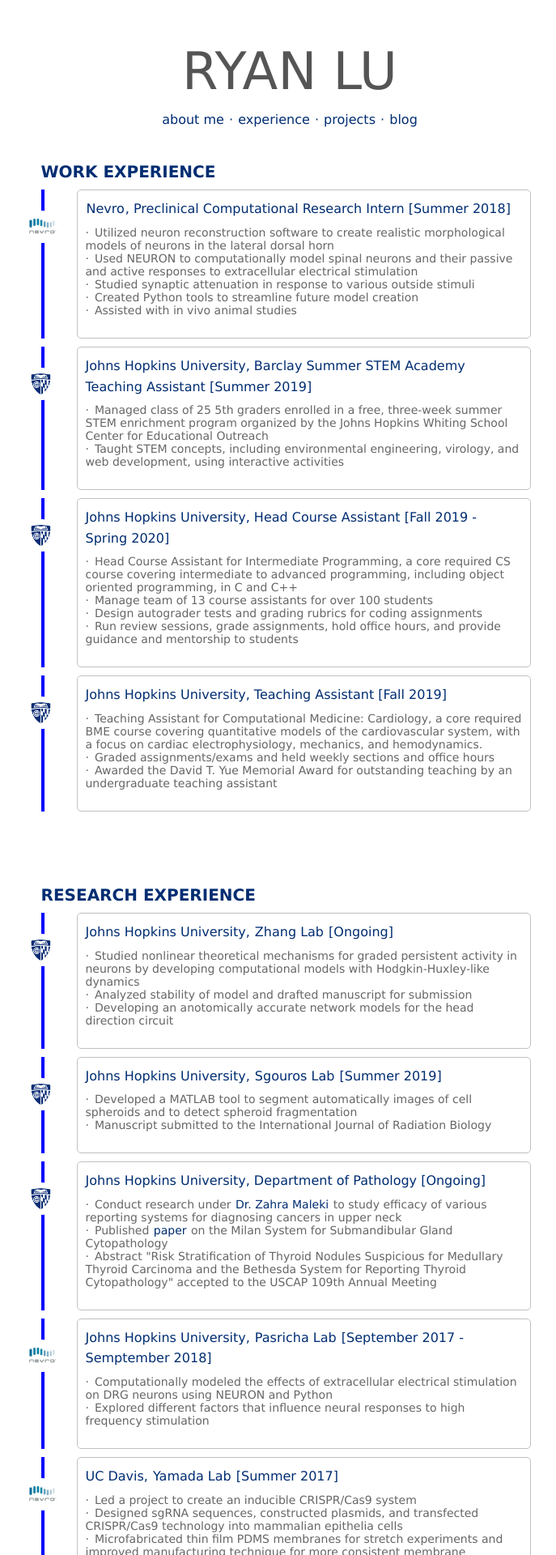
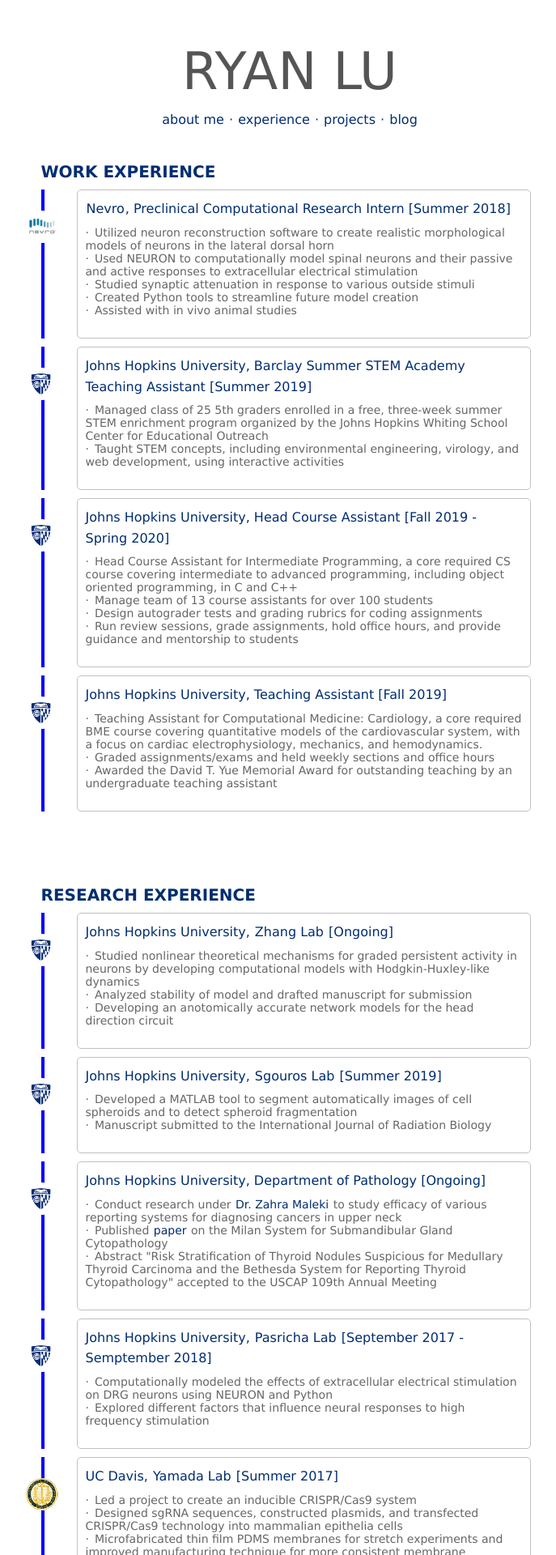
Before and after one commit to ryanlu41/ryanlu41.github.io, a Jekyll site: the page built from experience/index.html, in a window 1280 px wide. Shown: the top 1920 px of the page at 81% size, without its empty margins (282-969 px from the left). Built offline with Jekyll 4.4.1, drawn with Linux system fonts in a browser that asks for light colours.

Commit message:
more logos

```diff
--- a/experience/index.html
+++ b/experience/index.html
@@ -34,6 +34,11 @@ title: Ryan Lu - Experience
 	.jhu:before {
 		background-size: contain;
 		background-image: url('{{ site.url }}/images/jhu.jpg');
+	}
+
+	.ucdavis:before {
+		background-size: contain;
+		background-image: url('{{ site.url }}/images/ucdavis.jpg');
 	}
 
 	.st:before {
@@ -126,7 +131,7 @@ title: Ryan Lu - Experience
 			</div>
 		</div>
 		<div class="timeline">
-			<div class="timeline-item nevro">
+			<div class="timeline-item jhu">
 				<h4>Johns Hopkins University, <a href = 'https://www.hopkinsmedicine.org/research/labs/pankaj-jay-pasricha-lab'>Pasricha Lab</a> [September 2017 - Semptember 2018]</h4>
 				<ul>
 					<li>Computationally modeled the effects of extracellular electrical stimulation on DRG neurons using NEURON and Python</li>
@@ -135,7 +140,7 @@ title: Ryan Lu - Experience
 			</div>
 		</div>
 		<div class="timeline">
-			<div class="timeline-item nevro">
+			<div class="timeline-item ucdavis">
 				<h4>UC Davis, <a href = 'https://yamadalab.ucdavis.edu/'>Yamada Lab</a> [Summer 2017]</h4>
 				<ul>
 					<li>Led a project to create an inducible CRISPR/Cas9 system</li>
@@ -153,7 +158,7 @@ title: Ryan Lu - Experience
 	<div class='col-md-6 offset-md-3 content-pad'>
 		<h3>LEADERSHIP EXPERIENCE</h3>
 		<div class="timeline">
-			<div class="timeline-item nevro">
+			<div class="timeline-item">
 				<h4>Director, <a href = 'http://medhacks.io'>MedHacks</a> [2019]</h4>
 				<ul>
 					<li>Led a forty-person team to organize MedHacks, a 36 hour medical-themed Hackathon at the Johns Hopkins School of Medicine</li>
@@ -161,7 +166,7 @@ title: Ryan Lu - Experience
 			</div>
 		</div>
 		<div class="timeline">
-			<div class="timeline-item nevro">
+			<div class="timeline-item">
 				<h4>Vice President of Service, JHU Alpha Phi Omega [2018]</h4>
 				<ul>
 					<li>Elected to two terms as the Vice President of Service of Alpha Phi Omega, the largest service organization at Johns Hopkins</li>
@@ -170,7 +175,7 @@ title: Ryan Lu - Experience
 			</div>
 		</div>
 		<div class="timeline">
-			<div class="timeline-item nevro">
+			<div class="timeline-item">
 				<h4>Director of Finance, <a href = 'https://hippocratesmedreview.org/'>Hippocrates Med Review</a> [2018]</h4>
 				<ul>
 					<li>Managed the budget for Hippocrates Med Review, a student organization dedicated to making medical information more readily available</li>
```
Also changed, not shown: images/jhu.jpg, images/ucdavis.jpg (added), images/ucdavis.png (added).
